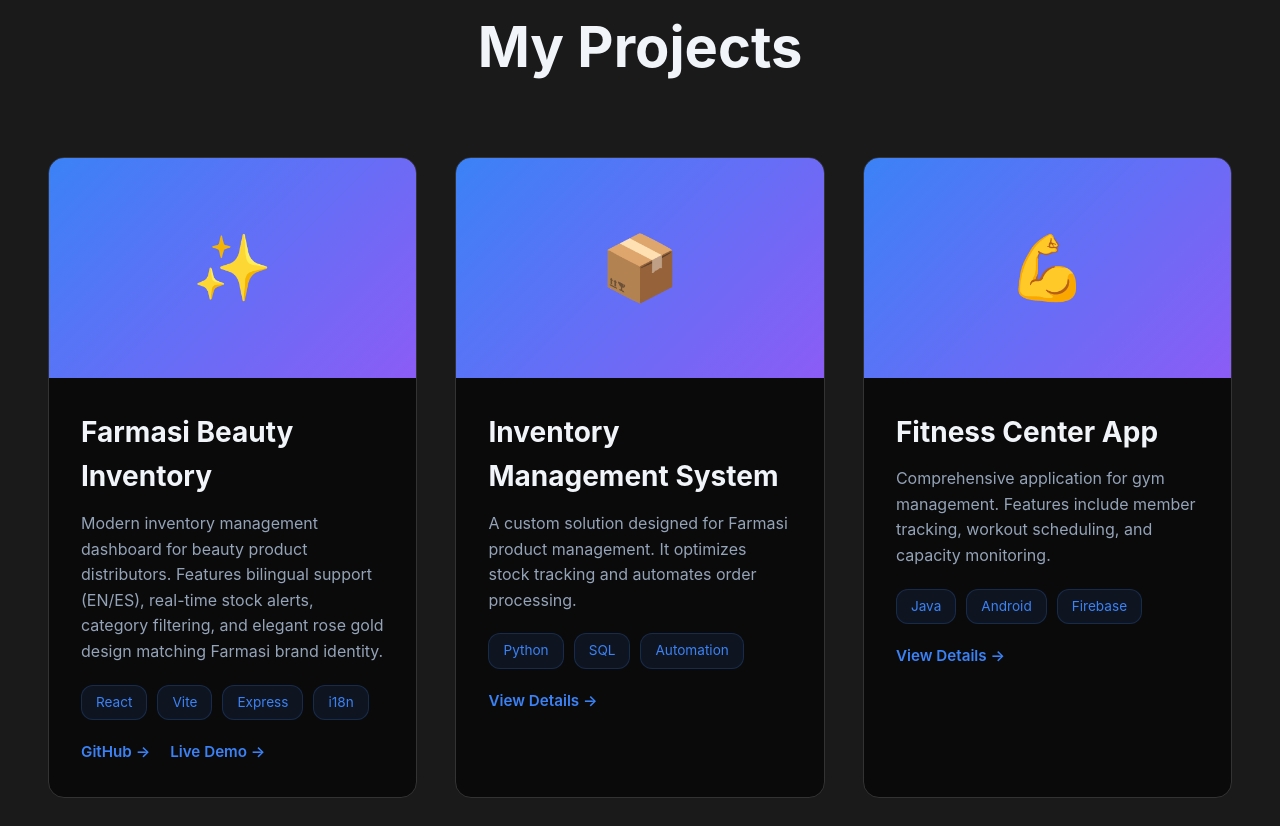
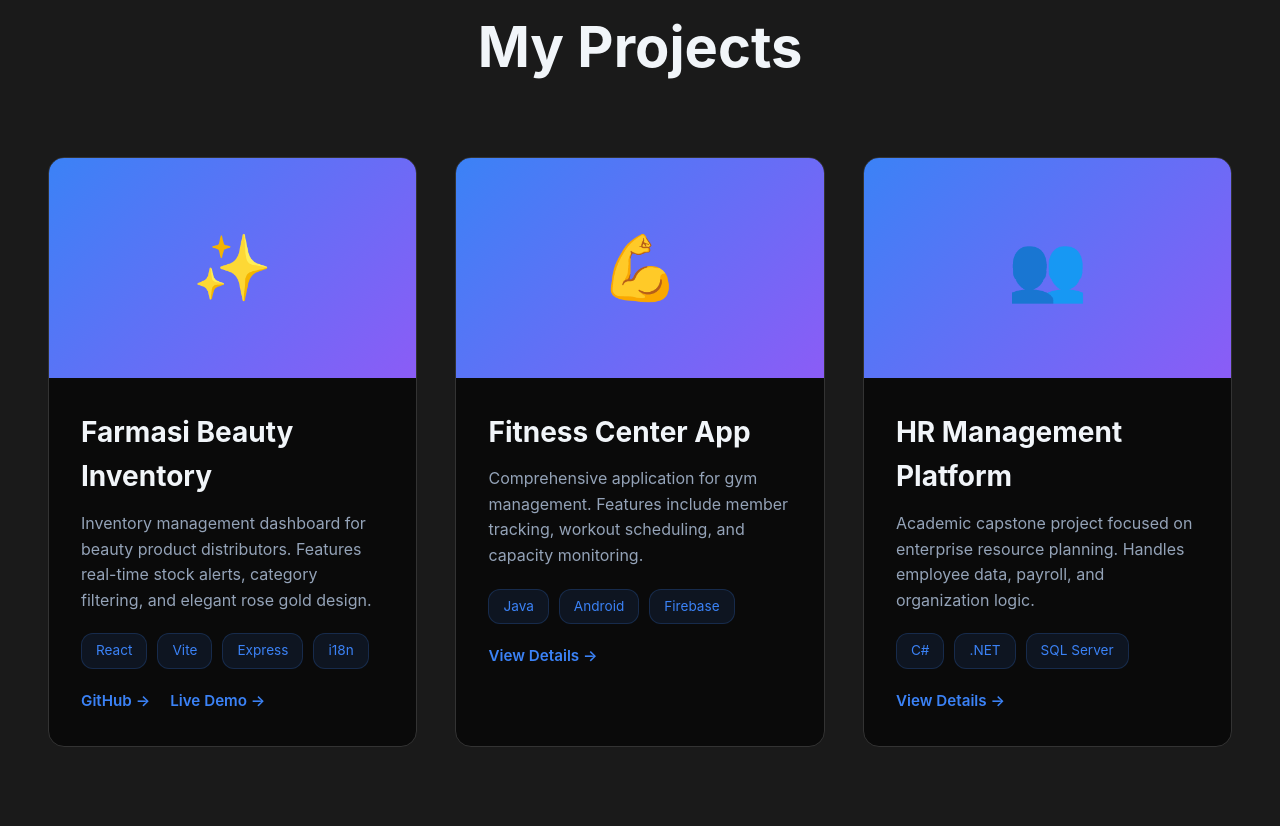
Before and after one commit to aumana-dev/portfolio, a website with bundled scripts: page index.html in a window 1280 px wide. Shown: the part 1754-2580 px from the top of the page. Built offline with nearby package versions, Linux system fonts and the light colour scheme.

Commit message:
Update Farmasi project description and remove duplicate inventory project

```diff
--- a/index.html
+++ b/index.html
@@ -142,9 +142,9 @@
           <div class="project-image">✨</div>
           <div class="project-content">
             <h3>Farmasi Beauty Inventory</h3>
-            <p data-en="Modern inventory management dashboard for beauty product distributors. Features bilingual support (EN/ES), real-time stock alerts, category filtering, and elegant rose gold design matching Farmasi brand identity."
-              data-es="Dashboard moderno de gestión de inventario para distribuidoras de productos de belleza. Incluye soporte bilingüe (EN/ES), alertas de stock en tiempo real, filtrado por categorías y diseño elegante en rose gold acorde a la identidad de Farmasi.">
-              Modern inventory management dashboard for beauty product distributors. Features bilingual support (EN/ES), real-time stock alerts, category filtering, and elegant rose gold design matching Farmasi brand identity.
+            <p data-en="Inventory management dashboard for beauty product distributors. Features real-time stock alerts, category filtering, and elegant rose gold design."
+              data-es="Dashboard de gestión de inventario para distribuidoras de productos de belleza. Incluye alertas de stock en tiempo real, filtrado por categorías y diseño elegante en rose gold.">
+              Inventory management dashboard for beauty product distributors. Features real-time stock alerts, category filtering, and elegant rose gold design.
             </p>
             <div class="project-tags">
               <span class="project-tag">React</span>
@@ -153,28 +153,10 @@
               <span class="project-tag">i18n</span>
             </div>
             <div class="project-links">
-              <a href="https://github.com/aumana-dev/inventory-farmasi" target="_blank" rel="noopener" class="project-link" data-en="GitHub →" data-es="GitHub →">GitHub →</a>
-              <a href="https://inventory-farmasi.netlify.app" target="_blank" rel="noopener" class="project-link" data-en="Live Demo →" data-es="Demo →">Live Demo →</a>
-            </div>
-          </div>
-        </div>
-
-        <div class="project-card">
-          <div class="project-image">📦</div>
-          <div class="project-content">
-            <h3>Inventory Management System</h3>
-            <p data-en="A custom solution designed for Farmasi product management. It optimizes stock tracking and automates order processing."
-              data-es="Una solución personalizada para la gestión de productos Farmasi. Optimiza el seguimiento de stock y automatiza el procesamiento de pedidos.">
-              A custom solution designed for Farmasi product management. It optimizes stock tracking and automates order
-              processing.
-            </p>
-            <div class="project-tags">
-              <span class="project-tag">Python</span>
-              <span class="project-tag">SQL</span>
-              <span class="project-tag">Automation</span>
-            </div>
-            <div class="project-links">
-              <a href="#" class="project-link" data-en="View Details →" data-es="Ver Detalles →">View Details →</a>
+              <a href="https://github.com/aumana-dev/inventory-farmasi" target="_blank" rel="noopener"
+                class="project-link" data-en="GitHub →" data-es="GitHub →">GitHub →</a>
+              <a href="https://inventory-farmasi.netlify.app" target="_blank" rel="noopener" class="project-link"
+                data-en="Live Demo →" data-es="Demo →">Live Demo →</a>
             </div>
           </div>
         </div>
```
